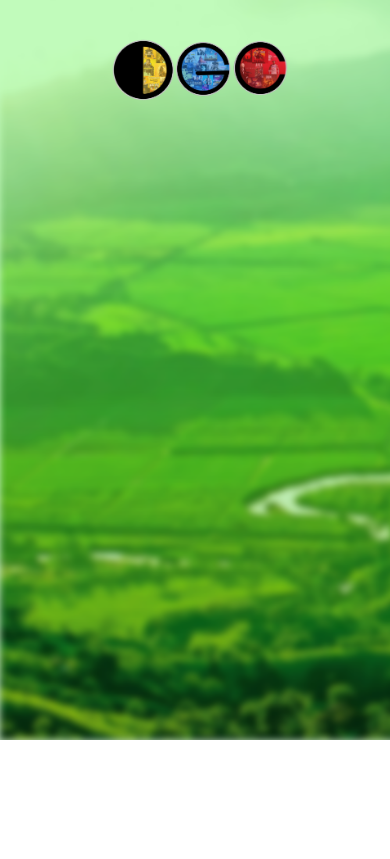
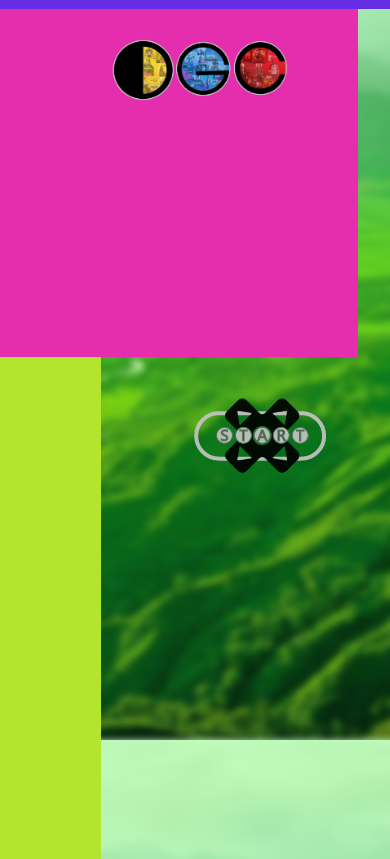
Before and after one commit to shiwirockztar/DGC-v1.0, a plain HTML site: page index.html in a window 390 px wide. Shown: the part 104-963 px from the top of the page. Before the commit the page ends 844 px from the top, so only its background shows below. Drawn offline with Linux system fonts and the light colour scheme.

Commit message:
responsive scale button

```diff
--- a/index.html
+++ b/index.html
@@ -23,7 +23,9 @@
     </header>
 
     <div class="divLogoDGC"><img src="ima/DGC.png" alt=""></div>
-
+    <div class="divFlags"></div>
+    <div class="divBotonStart"><a  href="index.html"><div class="btn"></div></a></div>
+    <!-- <div class="divFlags"></div> -->
 
 
 </body>
--- a/style.css
+++ b/style.css
@@ -32,6 +32,9 @@ header{
     display: flex;
     align-items: center;
     justify-content: space-between;
+
+    background-color: rgb(101, 46, 228);
+
 }
 
 .mc{
@@ -63,16 +66,16 @@ nav a:nth-child(3){
 	background-size: cover;
 }
 .divLogoDGC{
-    position:absolute ;
-    top: 113px;
+    position: relative ;
+    top: 0;
     left: 0px;
     display: flex;
     width: 91.8vw;
     height: 348px;
-    /* background-color: rgb(179, 228, 46); */
+    background-color: rgb(228, 46, 173);
 }
 .divLogoDGC img{
-    /* position: absolute; */
+    position: relative;
     margin-top: 39px;
     margin-top: 2.85vw;
     margin-left: 385px;
@@ -84,7 +87,45 @@ nav a:nth-child(3){
     height: 25.6vw;
 }
 
-.botonStart{
+.divBotonStart{
+    position: relative;
+    /* top: 461px; */
+    /* left: 0px; */
+    width: 1254px;
+    width: 91.8vw;
+    height: 252px;
+    /* background-color: rgb(179, 228, 46);  */
+
+	/* background-size: cover; */
+
+
+}
+.btn{
+    /* position: relative; */
+    /* top: 440px; */
+    margin-bottom: 75px;
+    /* left: 622px; */
+    margin-left: 45.53vw;
+    background: url(ima/BotonEnter.png);
+    /* background-color: rgb(179, 228, 46);  */
+    width: 175px;
+     height: 175px;
+}
+.divFlags{
+    /* top: 113px; */
+    /* left: 1254px; */
+    /* position: floast; */
+    display: block;
+    float: left;
+    top: 0px;
+    left: ;
+    width: 101px;
+    height: 502px;
+    background-color: rgb(179, 228, 46);
+
+}
+
+{
 	position:absolute ;
 	top: 152px;
 	left: 385px;
```
